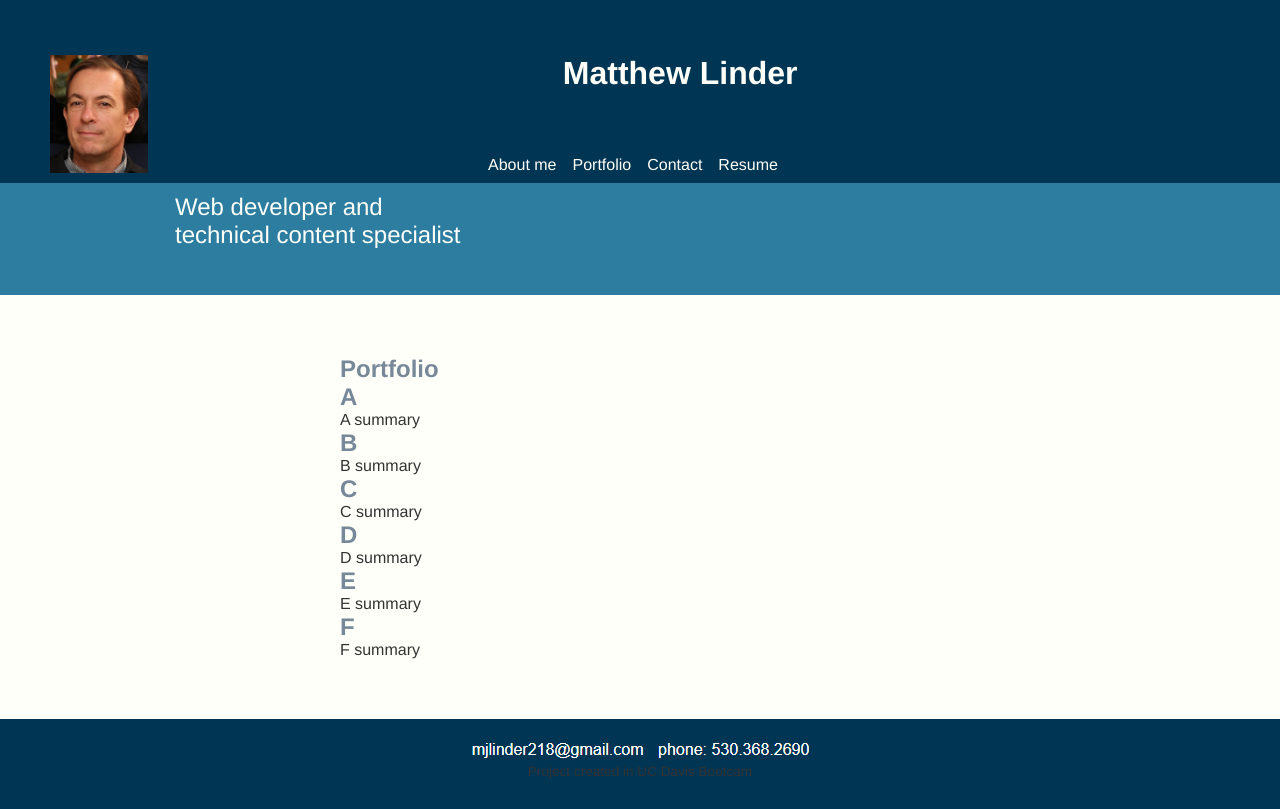
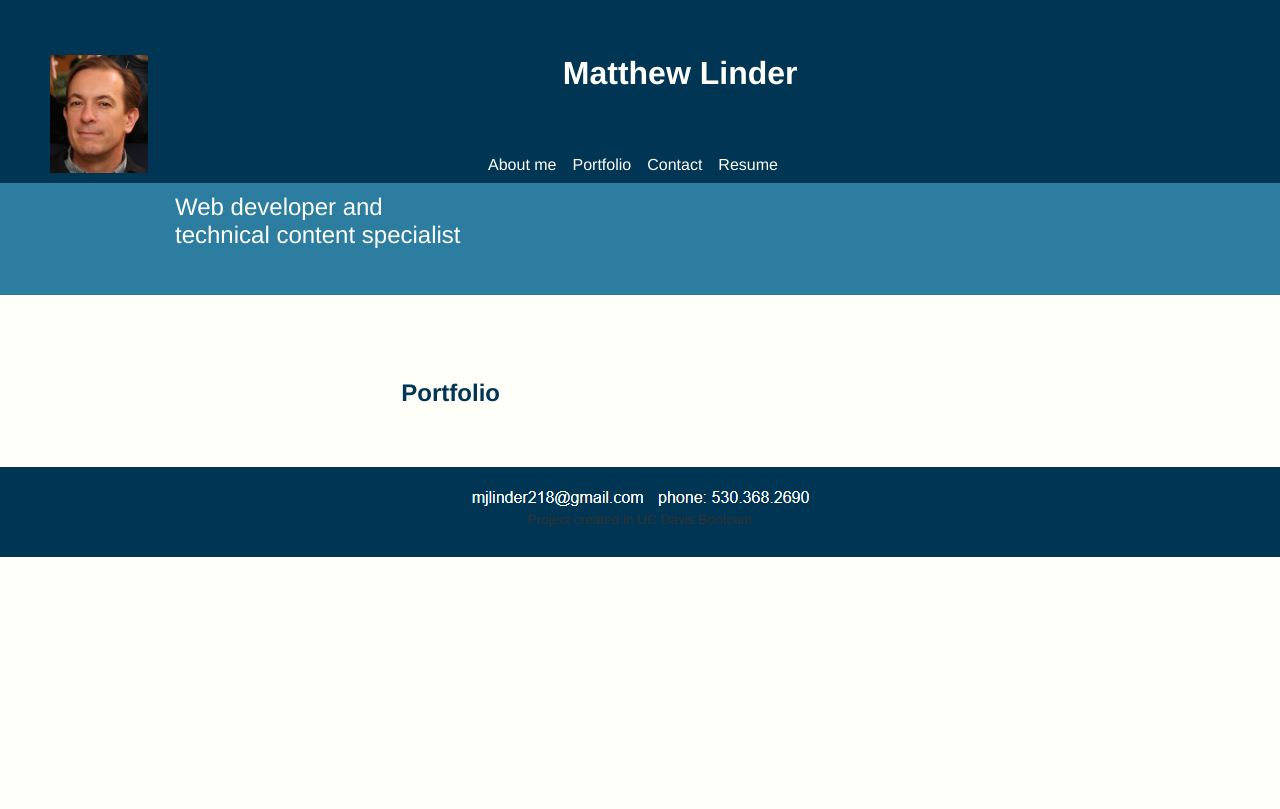
Before and after one commit to mlin901/mjl_reactportfolio, a React (Create React App) app: page /portfolio in a window 1280 px wide. Built offline with nearby package versions, Linux system fonts and the light colour scheme.

Commit message:
More experimentation with content from previous portfolio

```diff
--- a/src/Portfolio.js
+++ b/src/Portfolio.js
@@ -12,10 +12,27 @@ const Portfolio = () => {
   ]);
 
   return (
-    <div className="portfolio">
-      <ProjectList projects={projects} heading="Portfolio" />
-    </div>
+    <section class="maincontent" id="work">
+      <h2>Portfolio</h2>
+        <div class="cards">
+          <div class="cardcontainer">
+            <figure class="cardfig">
+              <div class="img__wrap">
+
+              </div>
+            </figure>
+          </div>
+        </div>
+
+
+
+    </section>
    );
 }
 
 export default Portfolio;
+
+
+{/* <div className="portfolio">
+<ProjectList projects={projects} heading="Portfolio" />
+</div> */}
--- a/src/index.css
+++ b/src/index.css
@@ -339,7 +339,7 @@ footer {
   }
   #subtitlearea > figure {
       display: inline-block;
-      background-image: url("Matt_pict2.png");        /* *********** */
+      background-image: url("images/Matt_pict2.png");        /* *********** */
       margin: 5px 0px 5px 10px;
       background-size: 100%;
       height: 118px;
```
Also changed, not shown: src/images/Matt_pict2.png (renamed from src/Matt_pict2.png).
